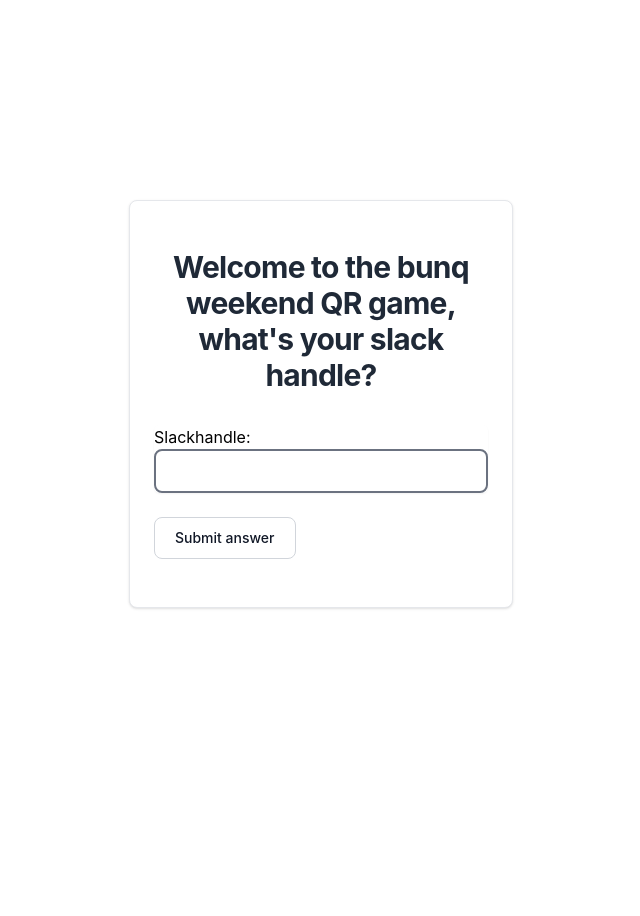
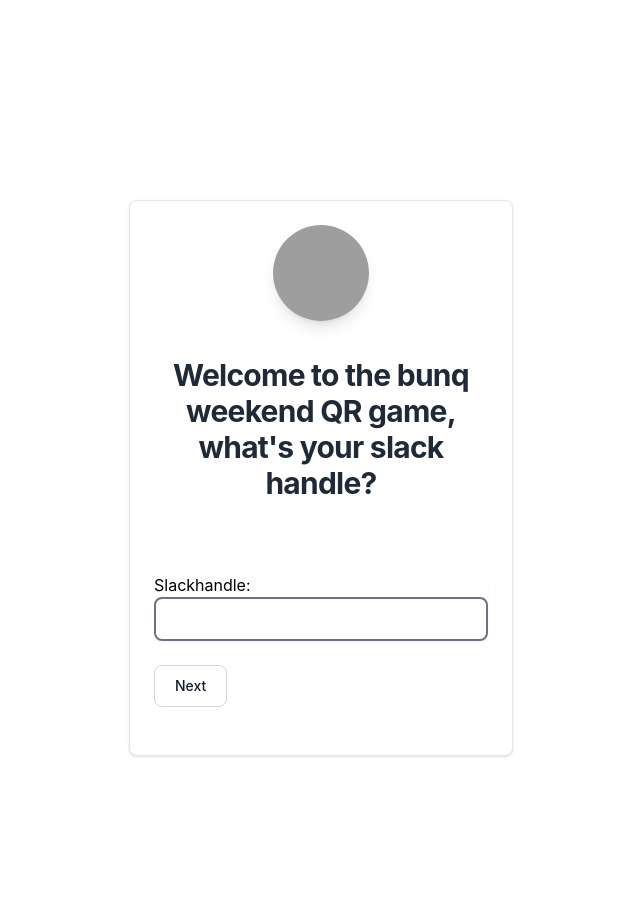
Before and after one commit to two-trick-pony-NL/qrgame, a Django app: template qrcodegame/templates/slackhandle.html in a window 1280 px wide. Shown: the whole page, without its empty margins (319-959 px from the left). Before the commit the page ends 609 px from the top, so only its background shows below. Run offline with Django 4.2, Linux system fonts and the light colour scheme; the template is opened without the code that fills it: values that come from a table or form of the project are taken from there, others are empty; some libraries are stand-ins or nearby versions; grey boxes are pictures that could not be loaded.

Commit message:
added logo to question and slack

```diff
--- a/qrcodegame/templates/question.html
+++ b/qrcodegame/templates/question.html
@@ -4,7 +4,10 @@
 <div class="flex min-h-full items-center justify-center py-40 px-4 sm:px-6 lg:px-8 bg">
 
     <div class="block max-w-sm p-6 bg-white border border-gray-200 rounded-lg shadow">
-      <div>
+
+        <div class="flex flex-col items-center pb-10">
+          <img class="w-24 h-24 mb-3 rounded-full shadow-lg" src="https://d21buns5ku92am.cloudfront.net/69568/images/414720-bunq_App_Icon_Round-31f4a4-original-1642508771.png" alt="home"/>
+
         <h1 class="mt-6 text-center text-3xl font-bold tracking-tight text-gray-800">{{question}}</h1>
       </div>
       <form class="mt-8 space-y-6" method="POST">
--- a/qrcodegame/templates/slackhandle.html
+++ b/qrcodegame/templates/slackhandle.html
@@ -4,6 +4,9 @@
 
     <div class="block max-w-sm p-6 bg-white border border-gray-200 rounded-lg shadow">
       <div>
+        <div class="flex flex-col items-center pb-10">
+          <img class="w-24 h-24 mb-3 rounded-full shadow-lg" src="https://d21buns5ku92am.cloudfront.net/69568/images/414720-bunq_App_Icon_Round-31f4a4-original-1642508771.png" alt="home"/>
+
         <h1 class="mt-6 text-center text-3xl font-bold tracking-tight text-gray-800">Welcome to the bunq weekend QR game, what's your slack handle?</h1>
       </div>
       <form class="mt-8 space-y-6" method="POST">
@@ -16,7 +19,7 @@
 
         <div>
           <button type="submit" class="text-gray-900 bg-white border border-gray-300 focus:outline-none hover:bg-gray-100 focus:ring-4 focus:ring-gray-200 font-medium rounded-lg text-sm px-5 py-2.5 mr-2 mb-2 dark:bg-gray-800 dark:text-white dark:border-gray-600 dark:hover:bg-gray-700 dark:hover:border-gray-600 dark:focus:ring-gray-700">
-            Submit answer
+            Next
           </button>
         </div>
       </form>
```
